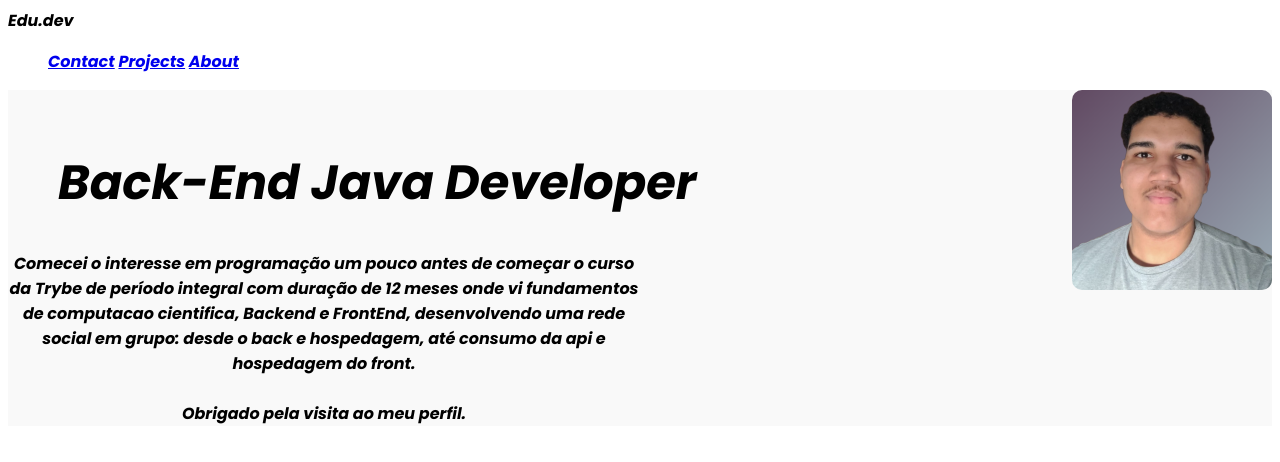
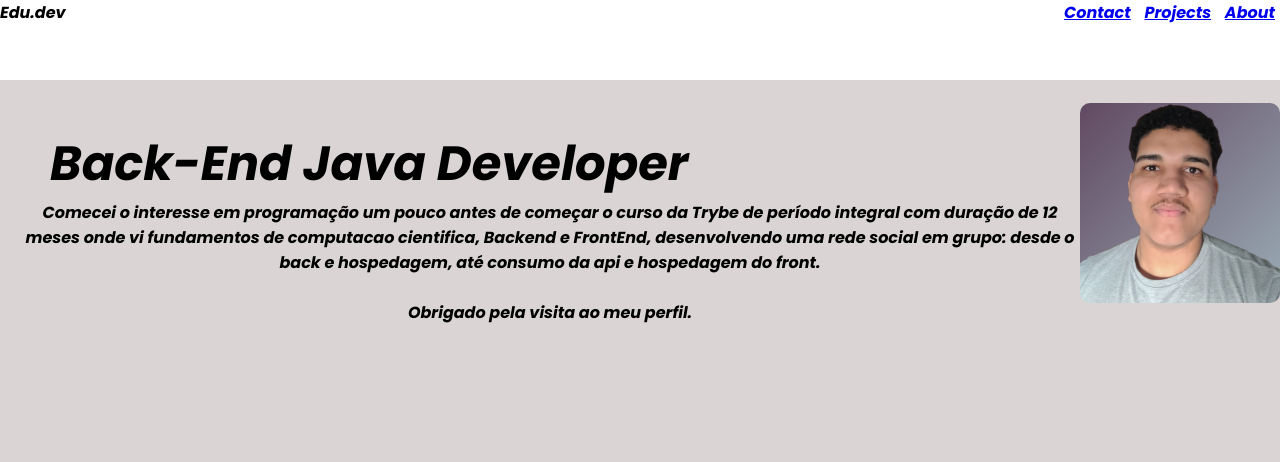
Before and after one commit to oeduardopereira/portifolio, a plain HTML site: page index.html in a window 1280 px wide. Drawn offline with Linux system fonts and the light colour scheme.

Commit message:
Fixed the scroll problem

```diff
--- a/style.css
+++ b/style.css
@@ -1,8 +1,30 @@
+*{
+    margin: 0;
+    padding: 0;
+}
+
+#home{
+    background-color: rgb(218, 212, 212);
+    clear: both;
+    padding-top: 100px;
+    border-top: groove ;
+    height: 995px;
+
+}
+
+#name-header{
+    display: inline-block;
+    width: 100%;
+    height: 80px;
+    position: fixed;
+    background-color: white;
+}
+
 .profile{
     border-radius: 10px;
     width: 200px;
     float: right;
-    position: relative;
+
 }
 
 body{
@@ -10,7 +32,7 @@ body{
 }
 
 p{
-    width: 50%;
+    padding-left: 20px;
     text-align: center;
 }
 
@@ -20,23 +42,12 @@ h1{
     font-size: 3em;
 }
 
-.header{
+ul{
     float: right;
 }
 
 li{
     display: inline;
+    padding: 5px;
+    text-align: -webkit-match-parent
 }
-
-#home{
-    background-color: rgb(249, 249, 249);
-    clear: both;
-    /* background-color: blanchedalmond; */
-    width: 100%;
-    margin: 0;
-}
-
-#name-header{
-    display: inline-block;
-    width: 50%;
-}
```
